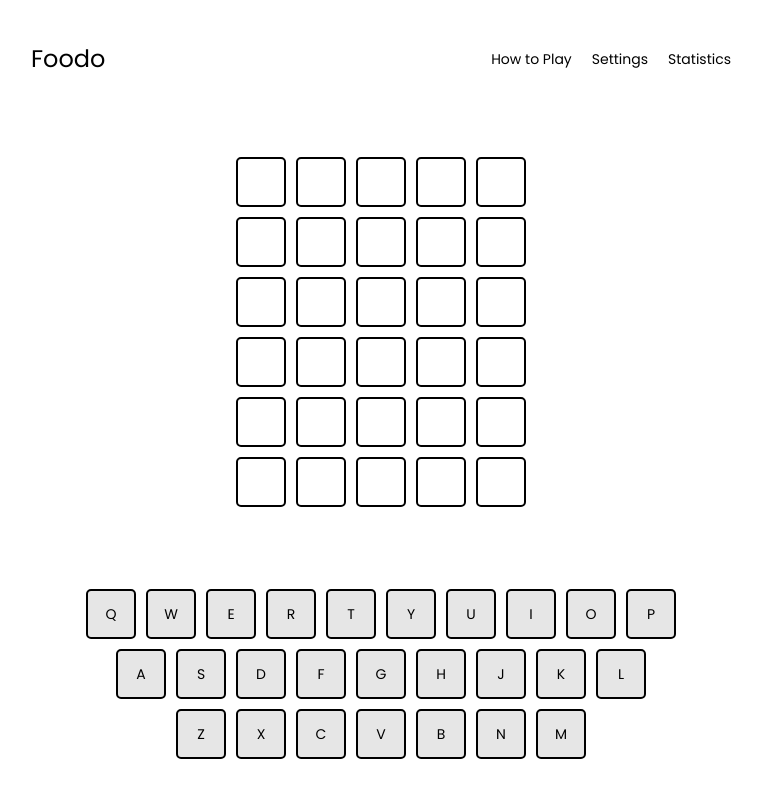
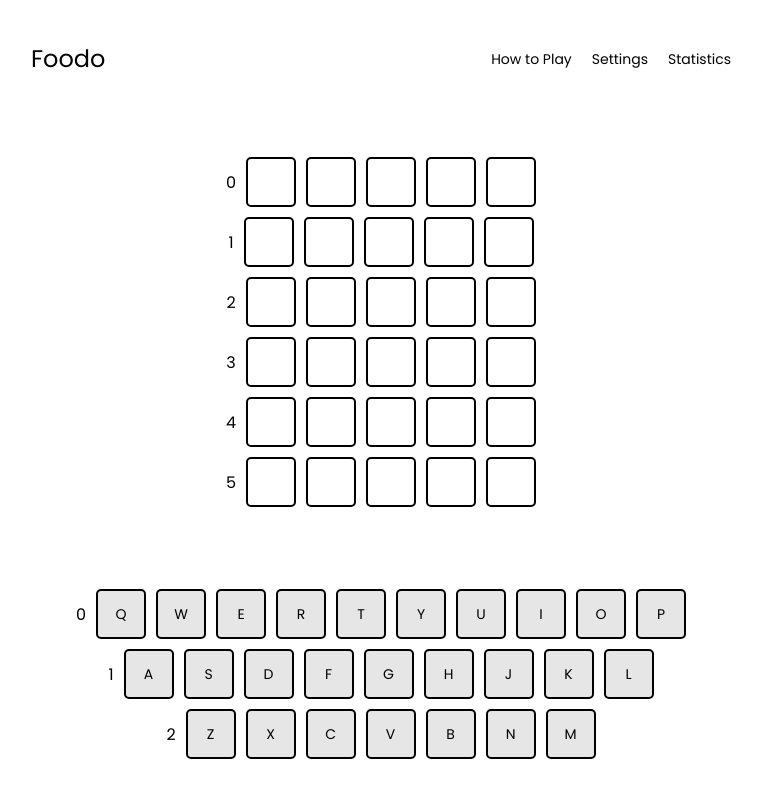
Before and after one commit to JaoAndre/Foodo, a Nuxt app: page / in a window 1280 px wide. Shown: the whole page, without its empty margins (259-1020 px from the left). Built offline with nearby package versions, Linux system fonts and the light colour scheme.

Commit message:
:sparkles: Introduce new features.

```diff
--- a/components/gField.vue
+++ b/components/gField.vue
@@ -1,8 +1,15 @@
 <template>
   <div class="grid">
 
-    <div v-for="row in 6" :key="row" class="grid-row">
-      <div v-for="cell in 5" :key="cell" class="grid-cell font-p"></div>
+    <div v-for="(row, index) in grid" :key="index + '_row'" class="grid_row">
+      {{ index }}
+      <div
+        v-for="(cell, index) in row"
+        :key="index + '_cell'"
+        class="grid_cell font-p"
+      >
+        {{ cell }}
+      </div>
     </div>
 
   </div>
@@ -11,6 +18,18 @@
 <script>
 export default {
   name: "gField",
+  data() {
+    return {
+      grid: [
+        ["", "", "", "", ""],
+        ["", "", "", "", ""],
+        ["", "", "", "", ""],
+        ["", "", "", "", ""],
+        ["", "", "", "", ""],
+        ["", "", "", "", ""],
+      ],
+    };
+  },
 };
 </script>
 
@@ -22,14 +41,14 @@ export default {
   row-gap: 10px;
 }
 
-.grid-row {
+.grid_row {
   display: flex;
   flex-direction: row;
   align-items: center;
   column-gap: 10px;
 }
 
-.grid-cell {
+.grid_cell {
   display: flex;
   justify-content: center;
   align-items: center;
@@ -41,7 +60,7 @@ export default {
   transition: all 0.2s;
 }
 
-.grid-cell:hover {
+.grid_cell:hover {
   transform: scale(1.1);
 }
 </style>
--- a/components/kField.vue
+++ b/components/kField.vue
@@ -1,16 +1,15 @@
 <template>
   <div class="keyboard">
 
-    <div class="keyboard_row">
-      <div v-for="letter in ['Q', 'W', 'E', 'R', 'T', 'Y', 'U', 'I', 'O', 'P']" :key="letter" class="nKey font-p" >{{ letter }}</div>
-    </div>
-
-    <div class="keyboard_row">
-      <div v-for="letter in ['A', 'S', 'D', 'F', 'G', 'H', 'J', 'K', 'L']" :key="letter" class="nKey font-p" >{{ letter }}</div>
-    </div>
-
-    <div class="keyboard_row">
-      <div v-for="letter in ['Z', 'X', 'C', 'V', 'B', 'N', 'M']" :key="letter" class="nKey font-p" >{{ letter }}</div>
+    <div
+      v-for="(row, index) in keyboard"
+      :key="index + '_row'"
+      class="keyboard_row"
+    >
+      {{ index }}
+      <div v-for="letter in row" :key="letter" class="nKey font-p">
+        {{ letter }}
+      </div>
     </div>
 
   </div>
@@ -19,6 +18,15 @@
 <script>
 export default {
   name: "kField",
+  data() {
+    return {
+      keyboard: [
+        ["Q", "W", "E", "R", "T", "Y", "U", "I", "O", "P"],
+        ["A", "S", "D", "F", "G", "H", "J", "K", "L"],
+        ["Z", "X", "C", "V", "B", "N", "M"],
+      ],
+    };
+  },
 };
 </script>
 
```
